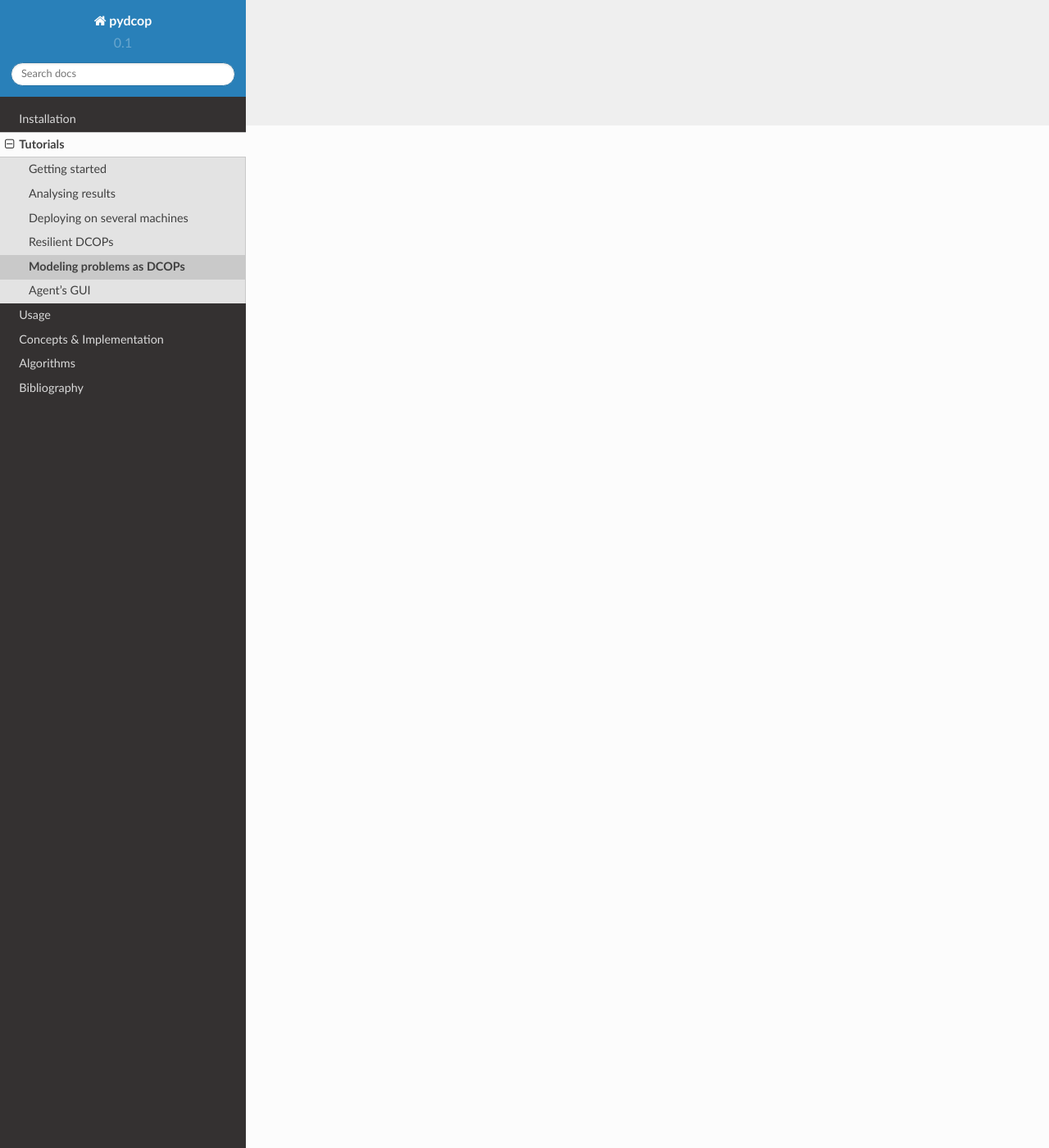
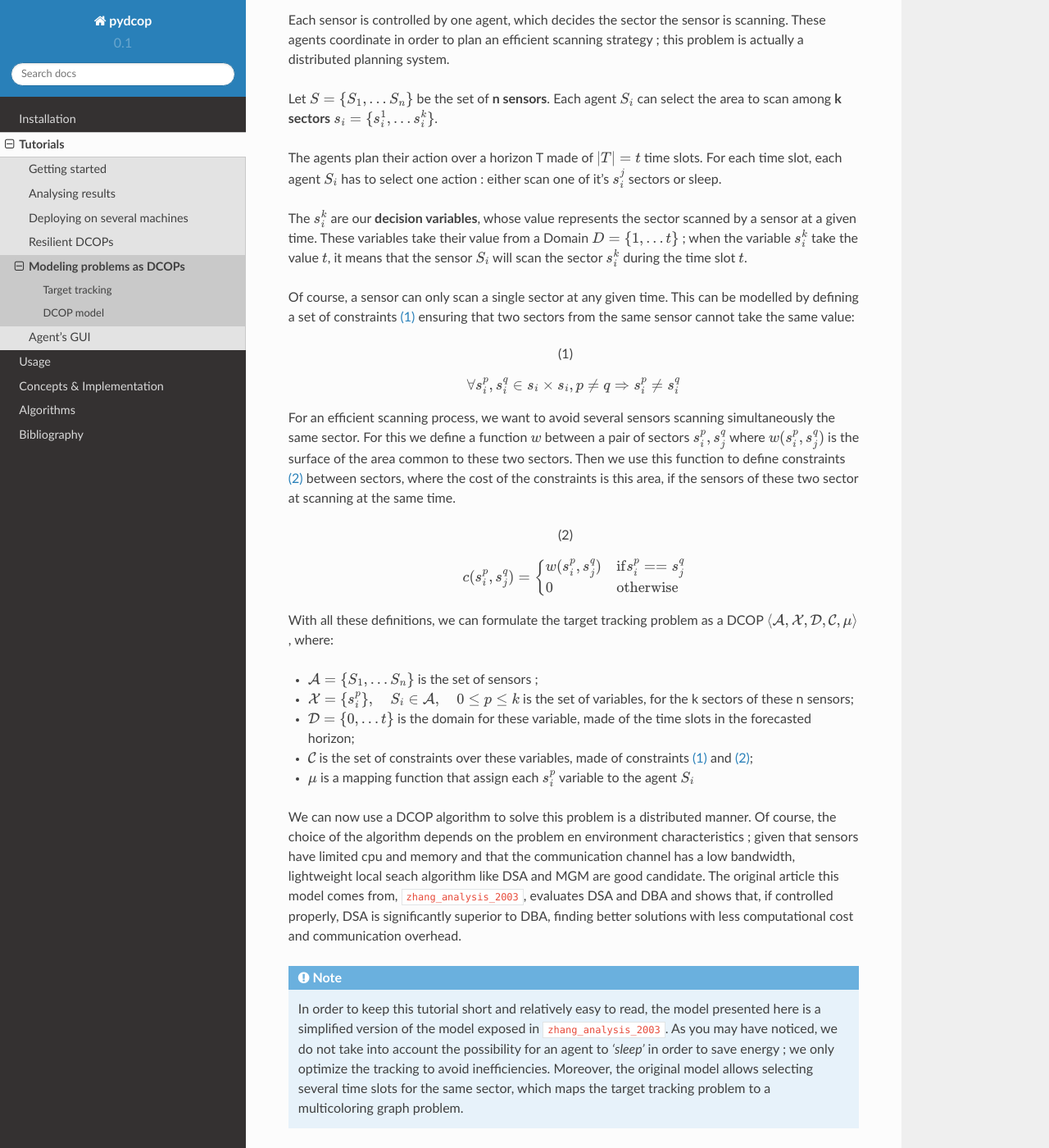
Before and after one commit to Orange-OpenSource/pyDcop, a Sphinx documentation site: the page built from docs/tutorials/problem_modeling.rst, in a window 1280 px wide and 1400 px high, scrolled down 1247 px. Shown: the whole window at 82% size. Built offline with Sphinx 7.4.7 and the Read the Docs theme 2.0.0, drawn with Linux system fonts in a browser that asks for light colours; cross-references to code outside the pages are shown as plain code; some of the changed text lies outside the part shown.

Commit message:
DOC: Tutorial on DCOP modelling

```diff
--- a/docs/biblio.bib
+++ b/docs/biblio.bib
@@ -155,7 +155,6 @@
 	file = {Kopena et al. - 2008 - Distributed Coordination of First Responders.pdf:/home/pierre/Documents/Zotero/storage/W22KGHNX/Kopena et al. - 2008 - Distributed Coordination of First Responders.pdf:application/pdf}
 }
 
-
 @article{monteiro_channel_2012,
 	title = {Channel allocation algorithms for {WLANs} using distributed optimization},
 	volume = {66},
@@ -219,3 +218,22 @@
 	pages = {9},
 	file = {Fioretto et al. - A Multiagent System Approach to Scheduling Devices.pdf:/home/pierre/Documents/Zotero/storage/Z7BITDA9/Fioretto et al. - A Multiagent System Approach to Scheduling Devices.pdf:application/pdf}
 }
+
+@inproceedings{zhang_analysis_2003,
+	address = {New York, NY, USA},
+	series = {{AAMAS} '03},
+	title = {An {Analysis} and {Application} of {Distributed} {Constraint} {Satisfaction} and {Optimization} {Algorithms} in {Sensor} {Networks}},
+	isbn = {978-1-58113-683-8},
+	url = {http://doi.acm.org/10.1145/860575.860605},
+	doi = {10.1145/860575.860605},
+	abstract = {This research is motivated by a distributed scheduling problem in distributed sensor networks, in which computational resources are scarce. To cope with limited computational resources and restricted real-time requirement, it is imperative to apply distributed algorithms that have low overhead on resource requirement and high anytime performance. In this paper, We study distributed stochastic algorithm (DSA) and distributed breakout algorithm (DBA), two distributed algorithms developed earlier for distributed constraint satisfaction problems. We experimentally investigate their properties and compare their performance using our distributed scheduling problem as a benchmark. We first formulate the scheduling problem as a distributed multi-coloring problem. We then experimentally show that the solution quality and communication cost of DSA exhibit phase-transition or threshold behavior, in that the performance degenerates abruptly and dramatically when the degree of parallel executions of distributed agents increases beyond some critical value. The results show that when controlled properly, DSA is superior to DBA, having better or competitive solution quality and significantly smaller communication cost than DBA. Therefore, DSA is the algorithm of choice for our distributed scan scheduling problem.},
+	urldate = {2018-06-08},
+	booktitle = {Proceedings of the {Second} {International} {Joint} {Conference} on {Autonomous} {Agents} and {Multiagent} {Systems}},
+	publisher = {ACM},
+	author = {Zhang, Weixiong and Xing, Zhao and Wang, Guandong and Wittenburg, Lars},
+	year = {2003},
+	keywords = {distributed breakout, distributed coloring, distributed constraint satisfaction and optimization, distributed stochastic search, object tracking, phase transitions, sensor networks},
+	pages = {185--192},
+	annote = {@inproceedings\{Zhang:2003:AAD:860575.860605, author = \{Zhang, Weixiong and Xing, Zhao and Wang, Guandong and Wittenburg, Lars\}, title = \{An Analysis and Application of Distributed Constraint Satisfaction and Optimization Algorithms in Sensor Networks\}, booktitle = \{Proceedings of the Second International Joint Conference on Autonomous Agents and Multiagent Systems\}, series = \{AAMAS '03\}, year = \{2003\}, isbn = \{1-58113-683-8\}, location = \{Melbourne, Australia\}, pages = \{185--192\}, numpages = \{8\}, url = \{http://doi.acm.org/10.1145/860575.860605\}, doi = \{10.1145/860575.860605\}, acmid = \{860605\}, publisher = \{ACM\}, address = \{New York, NY, USA\}, keywords = \{distributed breakout, distributed coloring, distributed constraint satisfaction and optimization, distributed stochastic search, object tracking, phase transitions, sensor networks\}, \}},
+	file = {Zhang et al. - 2003 - An Analysis and Application of Distributed Constra.pdf:/home/pierre/Documents/Zotero/storage/4RN9GE2F/Zhang et al. - 2003 - An Analysis and Application of Distributed Constra.pdf:application/pdf}
+}
--- a/docs/tutorials/problem_modeling.rst
+++ b/docs/tutorials/problem_modeling.rst
@@ -24,8 +24,142 @@ intelligent environment :cite:`rust_using_2016`, :cite:`fioretto_multiagent_2017
 smart grid :cite:`cerquides_designing_2015`,
 etc.
 
-When using a DCOP approach on a distributed problem, the first step is always
+When using a DCOP approach on a distributed problem, the first steps are always
 to cast your problem into an **optimization problem**
 and to **identify your agents**.
-In this tutorial, we will present one way of modelling a meeting scheduling
-problem a a DCOP.
+Then you can select, and probably benchmark, the best algorithm for the
+settings of your problem.
+In this tutorial, we will present one way of modelling a target tracking
+problem as a DCOP.
+
+Target tracking
+---------------
+
+Detecting and tracking mobile objects is a problem with many real applications
+like surveillance and robot navigation, for example.
+The goal of such a system is to detect foreign objects as quickly and as many
+as possible.
+
+The system is made of several sensor scattered in space.
+Each sensor, for example a small Doppler effect sensor,
+can only scan a fixed radius around it-self at any given time ;
+it has to select with area it operates on.
+
+In an open environment,
+sensors used in tracking systems usually run on battery,
+which means they must use as little energy as possible,
+in order to increase the system operation's lifetime.
+This includes switching them-self off and on whenever possible,
+in a way that does not affect the system's detection performance.
+
+These sensors are also lightweight devices
+with limited memory and computation capability.
+They communicate one with another through radio signals,
+which may not be reliable.
+Each sensor can only only communicates with neighboring sensors
+and has no global information on the whole system.
+
+The overall goal is thus to provide the **best detection** possible,
+while **preserving energy** as much as possible.
+To achieve this goal, sensors can act on several parameters:
+
+* selecting which area to scan
+* selecting when to switch on and off
+
+
+DCOP model
+----------
+
+Each sensor is controlled by one agent,
+which decides the sector the sensor is scanning.
+These agents coordinate in order to plan an efficient scanning strategy ;
+this problem is actually a distributed planning system.
+
+Let :math:`S = \{ S_1, ... S_n \}` be the set of **n sensors**.
+Each agent :math:`S_i` can select the area
+to scan among **k sectors** :math:`s_i = \{ s_i^1, ... s_i^k \}`.
+
+The agents plan their action over a horizon T made of
+:math:`|T| = t` time slots.
+For each time slot,
+each agent :math:`S_i` has to select one
+action : either scan one of it's :math:`s_i^j` sectors or sleep.
+
+The :math:`s_i^k` are our **decision variables**,
+whose value represents the sector scanned by a sensor at a given time.
+These variables take their value from a Domain
+:math:`D = \{ 1, ... t\}` ;
+when the variable :math:`s_i^k` take the value :math:`t`,
+it means that the sensor :math:`S_i` will scan the sector :math:`s_i^k`
+during the time slot :math:`t`.
+
+Of course, a sensor can only scan a single sector at any given time.
+This can be modelled by defining a set of constraints :eq:`all_diff` ensuring
+that two sectors from the same sensor cannot take the same value:
+
+.. math::
+  :label: all_diff
+
+  \forall s_i^p, s_i^q \in s_i \times s_i, p \neq q
+  \Rightarrow s_i^p  \neq s_i^q
+
+
+For an efficient scanning process, we want to avoid several sensors scanning
+simultaneously the same sector.
+For this we define a function :math:`w` between a pair of sectors
+:math:`s_i^p, s_j^q`
+where :math:`w(s_i^p, s_j^q)` is the surface of the area common to these two
+sectors.
+Then we use this function to define constraints :eq:`conflict` between sectors,
+where the cost of the constraints is this area,
+if the sensors of these two sector at scanning at the same time.
+
+
+.. math::
+  :label: conflict
+
+  c(s_i^p, s_j^q) =
+  \begin{cases}
+    w(s_i^p, s_j^q) & \mathrm{if } s_i^p == s_j^q \\
+    0 & \mathrm{otherwise}
+  \end{cases}
+
+
+With all these definitions, we can formulate the target tracking problem
+as a DCOP
+:math:`\langle \mathcal{A}, \mathcal{X}, \mathcal{D}, \mathcal{C}, \mu \rangle`
+, where:
+
+* :math:`\mathcal{A} =  \{ S_1, ... S_n \}` is the set of sensors ;
+* :math:`\mathcal{X} = \{ s_i^p\}, \quad S_i \in \mathcal{A}, \quad 0 \leq p \leq k`
+  is the set of variables, for the k sectors of these n sensors;
+* :math:`\mathcal{D} = \{0,...t\}` is the domain for these variable, made of the
+  time slots in the forecasted horizon;
+* :math:`\mathcal{C}` is the set of constraints over these variables, made of
+  constraints :eq:`all_diff` and :eq:`conflict`;
+* :math:`\mu` is a mapping function that assign each :math:`s_i^p` variable
+  to the agent :math:`S_i`
+
+We can now use a DCOP algorithm to solve this problem is a distributed
+manner.
+Of course, the choice of the algorithm depends on the problem en environment
+characteristics ; given that sensors have limited cpu and memory and that
+the communication channel has a low bandwidth,
+lightweight local seach algorithm like DSA and MGM are good candidate.
+The original article this model comes from, :cite:`zhang_analysis_2003`,
+evaluates DSA and DBA and shows that,
+if controlled properly, DSA is significantly superior to DBA,
+finding better solutions with less computational cost
+and communication overhead.
+
+
+
+.. note:: In order to keep this tutorial short and relatively easy to read,
+  the model presented here is a simplified version of the model exposed in
+  :cite:`zhang_analysis_2003`.
+  As you may have noticed, we do not take into account the possibility for an
+  agent to *'sleep'* in order to save energy ; we only optimize the tracking
+  to avoid inefficiencies.
+  Moreover, the original model allows selecting several time slots for the same
+  sector,
+  which maps the target tracking problem to a multicoloring graph problem.
```
Also changed, not shown: other parts of docs/tutorials/problem_modeling.rst (+3 -3 lines).
